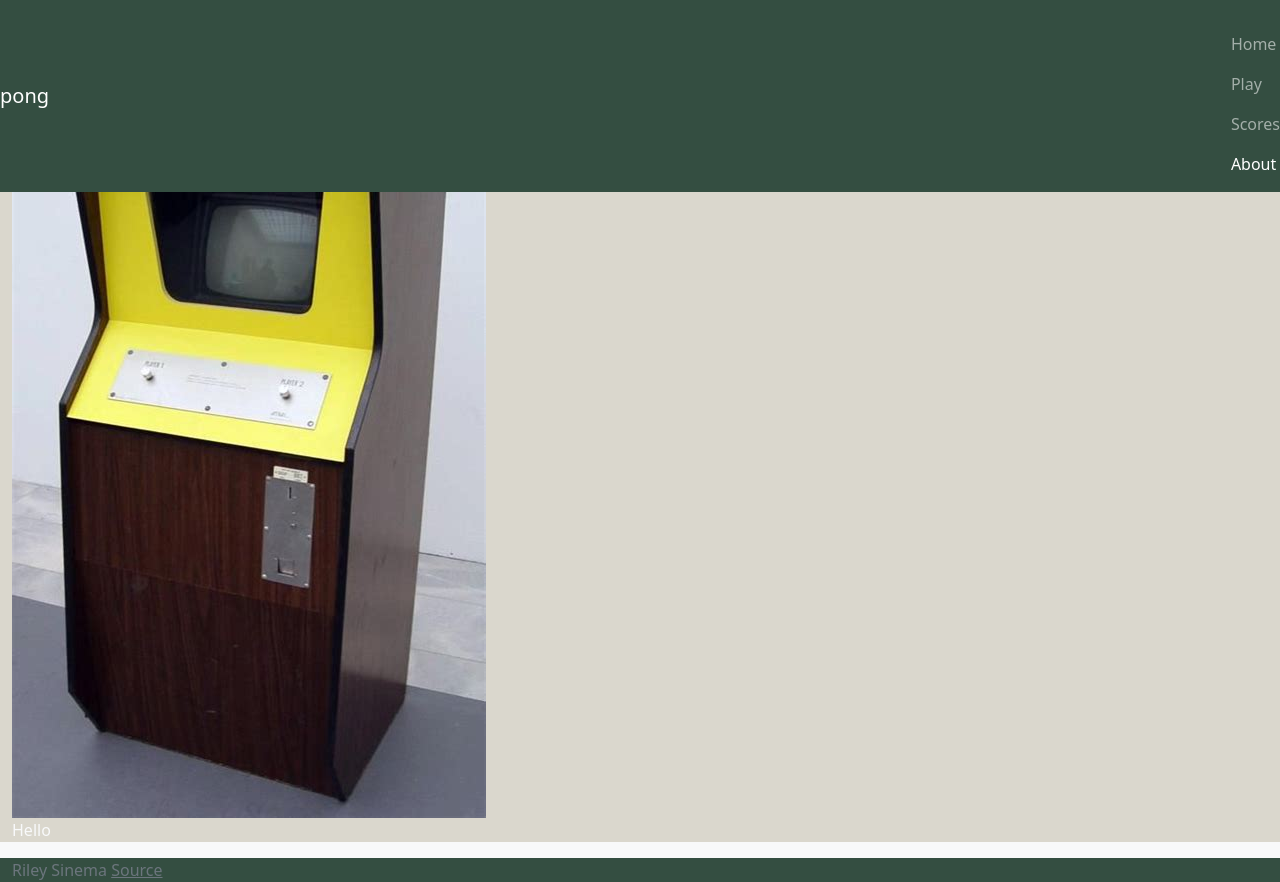
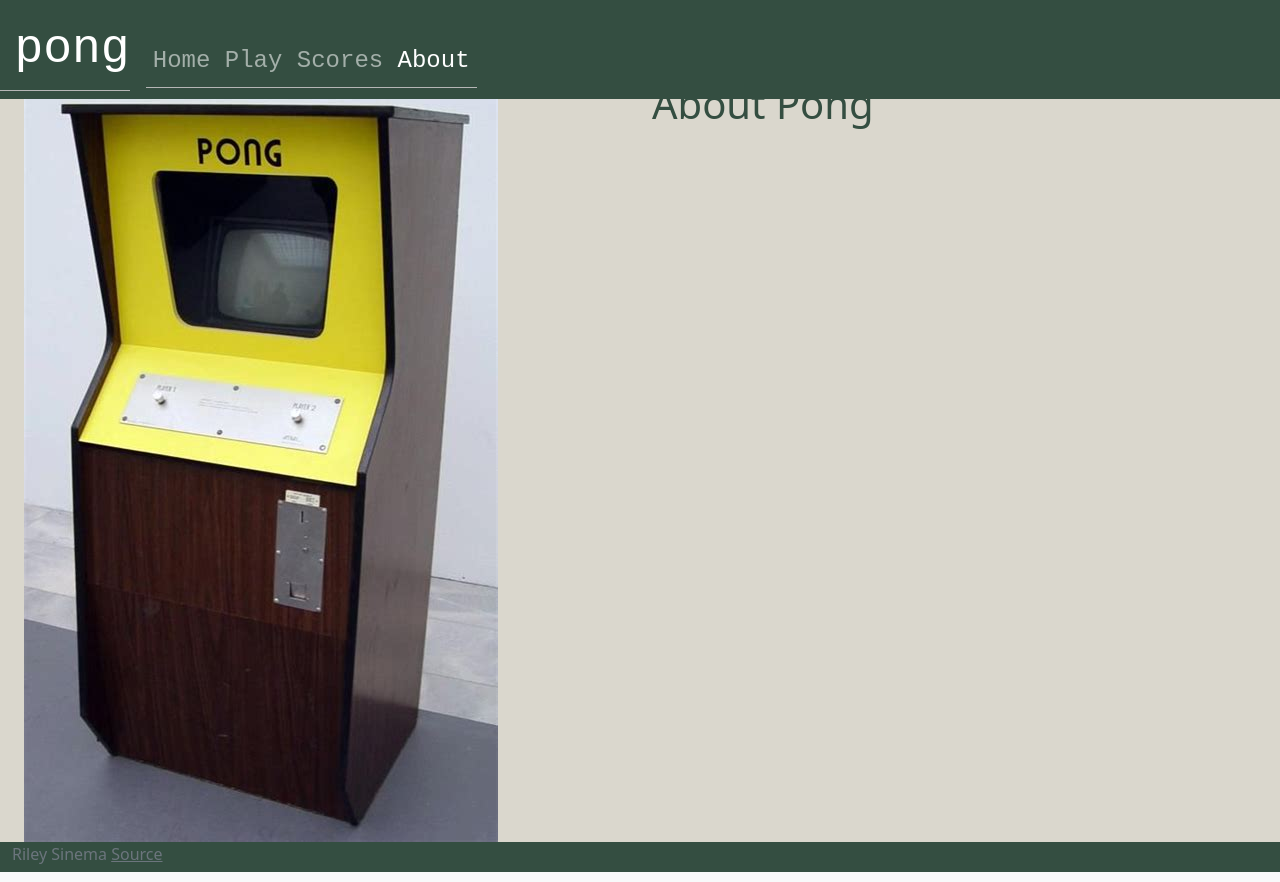
Before and after one commit to rsinema/startup, a plain HTML site: page about.html in a window 1280 px wide. Drawn offline with nearby package versions, Linux system fonts and the light colour scheme.

Commit message:
moved stuff around in about.html

```diff
--- /dev/null
+++ b/about.css
@@ -0,0 +1,50 @@
+body {
+    display: flex;
+    flex-direction: column;
+    min-width: 375px;
+}
+
+header {
+    flex: 0 80px;
+    font-size: 150%;
+}
+
+main {
+    flex: 1 calc(100vh - 110px);
+    display: flex;
+    flex-direction: row;
+    justify-content: space-around;
+    color: #344E41;
+}
+
+#Login_div {
+    margin: 100px;
+    text-align: center;
+}
+
+footer {
+    flex: 0 30px;
+}
+
+menu {
+    flex: 1;
+    display: flex;
+    flex-direction: row !important;
+    list-style: none;
+}
+
+.navbar-brand {
+    padding-left: 0.3em;
+    border-bottom: solid rgb(182, 182, 182) thin;
+    font-family: monospace;
+}
+
+#nav_title {
+    font-size: 200%;
+}
+
+menu .nav-item {
+    padding: 0 0.3em;
+    border-bottom: solid rgb(182, 182, 182) thin;
+    font-family: monospace;
+}
--- a/about.html
+++ b/about.html
@@ -4,7 +4,7 @@
         <meta charset="UTF-8" />
         <meta name="viewport" content="width=device-width, intial scale=1.0" />
         <title>RileySinemaStartup</title>
-        <link rel="stylesheet" href="main.css" />
+        <link rel="stylesheet" href="about.css" />
 
         <link
             href="https://cdn.jsdelivr.net/npm/bootstrap@5.2.2/dist/css/bootstrap.min.css"
@@ -39,11 +39,12 @@
 
 
         <main class="container-fluid" style="background-color: #DAD7CD;">
-            <h1>About Pong</h1>
-            <img src="th-4265224749.jpg" alt="me" />
-            <p>
-                Hello
-            </p>
+            <div class="container-fluid">
+                <img src="th-4265224749.jpg" alt="me" />
+            </div>
+            <div class="container-fluid">
+                <h1>About Pong</h1>
+            </div>
         </main>
 
         <footer class="text-dark text-muted" style="background-color: #344E41;">
```
